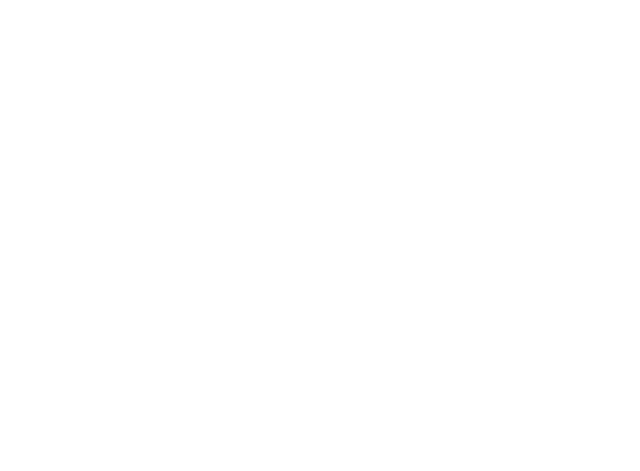
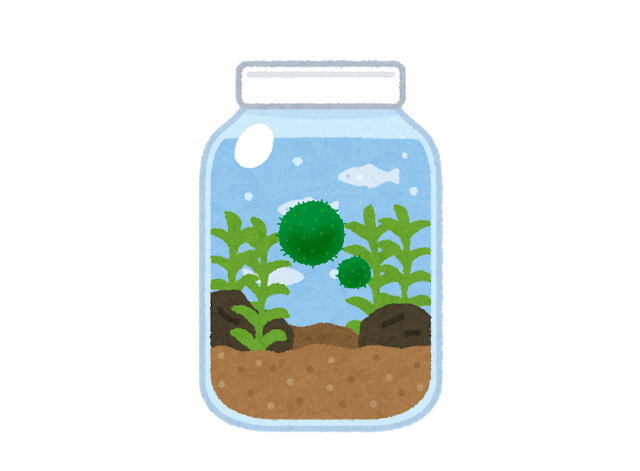
Before and after one commit to yamam00s/training-game, a Nuxt app: page / in a window 1280 px wide. Shown: the part 153-624 px from the top of the page, without its empty margins (316-956 px from the left). Built offline with nearby package versions, Linux system fonts and the light colour scheme.

Commit message:
まりもを浮かべる

```diff
--- /dev/null
+++ b/components/atoms/TgCharacter.vue
@@ -0,0 +1,14 @@
+<template>
+  <div>
+    <slot />
+  </div>
+</template>
+
+<script lang="ts">
+import { Vue, Component } from 'vue-property-decorator'
+
+@Component
+export default class TgCharacter extends Vue {}
+</script>
+
+<style></style>
--- a/layouts/default.vue
+++ b/layouts/default.vue
@@ -6,6 +6,8 @@
 
 <style>
 html {
+  width: 100%;
+  height: 100%;
   font-family: 'Source Sans Pro', -apple-system, BlinkMacSystemFont, 'Segoe UI',
     Roboto, 'Helvetica Neue', Arial, sans-serif;
   font-size: 16px;
--- a/pages/index.vue
+++ b/pages/index.vue
@@ -1,15 +1,31 @@
 <template>
-  <div>
-
+  <div class="container">
+    <TgCharacter>
+      <img src="/image/marimo.png" width="106px" height="106px" />
+    </TgCharacter>
   </div>
 </template>
 
 <script lang="ts">
 import { Vue, Component } from 'vue-property-decorator'
+import TgCharacter from '~/components/atoms/TgCharacter.vue'
 
-@Component
+@Component({
+  components: {
+    TgCharacter
+  }
+})
 export default class App extends Vue {}
 </script>
 
 <style>
+.container {
+  margin: 0 auto;
+  min-height: 100vh;
+  display: flex;
+  justify-content: center;
+  align-items: center;
+  text-align: center;
+  background: url('/image/bg.png') center center no-repeat;
+}
 </style>
```
Also changed, not shown: static/image/bg.png (added), static/image/marimo.png (added).
